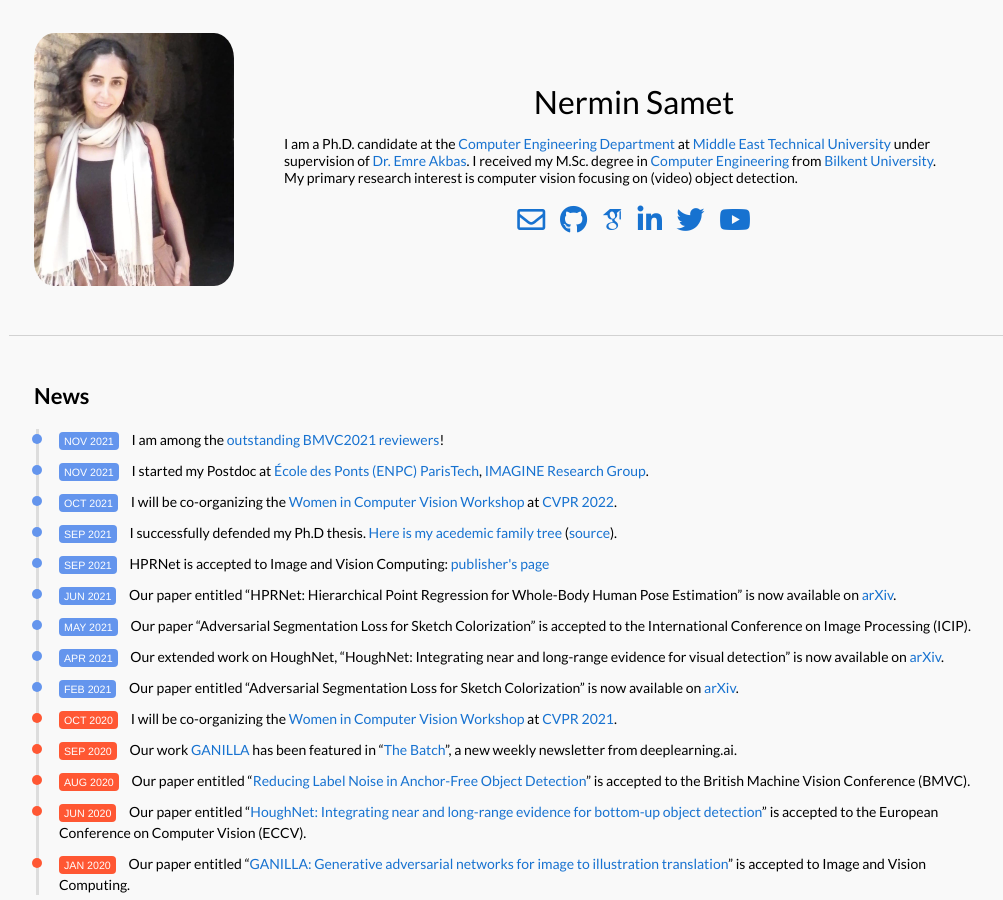
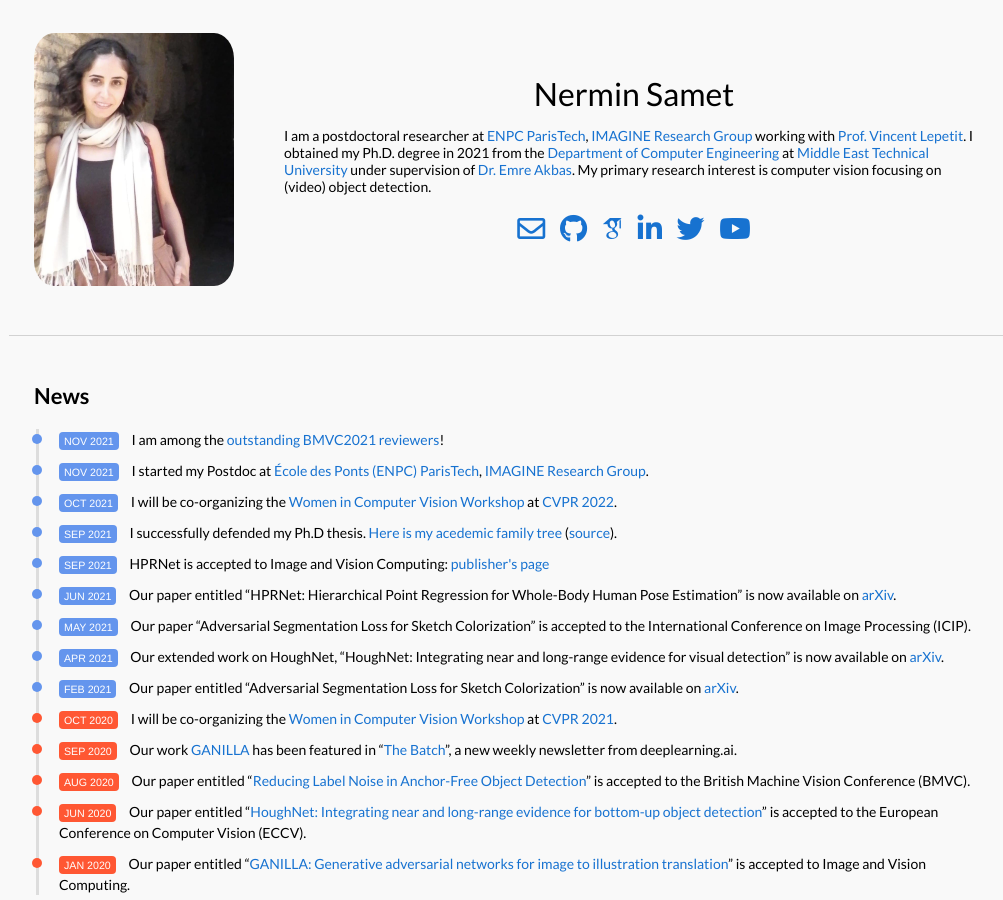
Before and after one commit to nerminsamet/nerminsamet.github.io, a Jekyll site: the page built from _posts/news/2021-11-05-outstanding_reviewer_bmvc2021.markdown, in a window 1280 px wide and 900 px high. Shown: the whole window, without its empty margins (131-1134 px from the left). Built offline with Jekyll 4.4.1, drawn with Linux system fonts in a browser that asks for light colours; some web fonts are replaced.

Commit message:
Update default.html

```diff
--- a/_layouts/default.html
+++ b/_layouts/default.html
@@ -37,9 +37,8 @@
                 Nermin Samet
               </h1>
               <p>
-                I am a Ph.D. candidate at the <a href="http://ceng.metu.edu.tr/" target="_blank"> Computer Engineering Department</a> at <a href="http://www.metu.edu.tr/" target="_blank">Middle East Technical University</a> under supervision of <a href="http://user.ceng.metu.edu.tr/~emre/" target="_blank">Dr. Emre Akbas</a>.
-                I received my M.Sc. degree in <a href="http://w3.cs.bilkent.edu.tr/en/" target="_blank">Computer Engineering</a> from <a href="http://w3.bilkent.edu.tr/bilkent/" target="_blank">Bilkent University</a>. <br>
-                My primary research interest is computer vision focusing on (video) object detection.
+              I am a postdoctoral researcher at <a href="https://www.ecoledesponts.fr/" target="_blank"> ENPC ParisTech</a>, <a href="https://imagine-lab.enpc.fr/" target="_blank"> IMAGINE Research Group</a> working with <a href="https://vincentlepetit.github.io/" target="_blank"> Prof. Vincent Lepetit</a>.
+I obtained my Ph.D. degree in 2021 from the <a href="http://ceng.metu.edu.tr/" target="_blank"> Department of Computer Engineering</a> at <a href="http://www.metu.edu.tr/" target="_blank">Middle East Technical University</a> under supervision of <a href="http://user.ceng.metu.edu.tr/~emre/" target="_blank">Dr. Emre Akbas</a>. My primary research interest is computer vision focusing on (video) object detection.
               </p>
               <p style="text-align:center">
                 <div class="contact-buttons">
```
